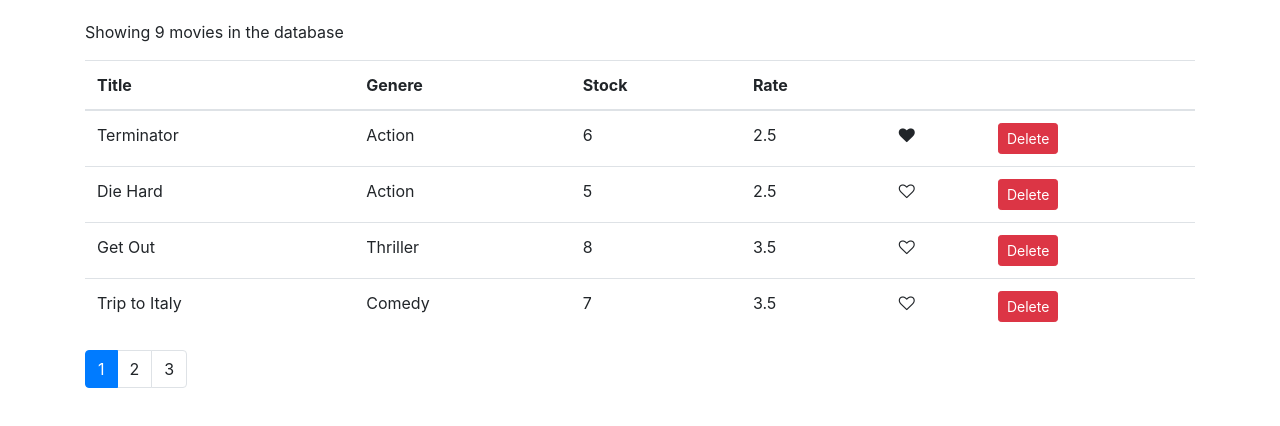
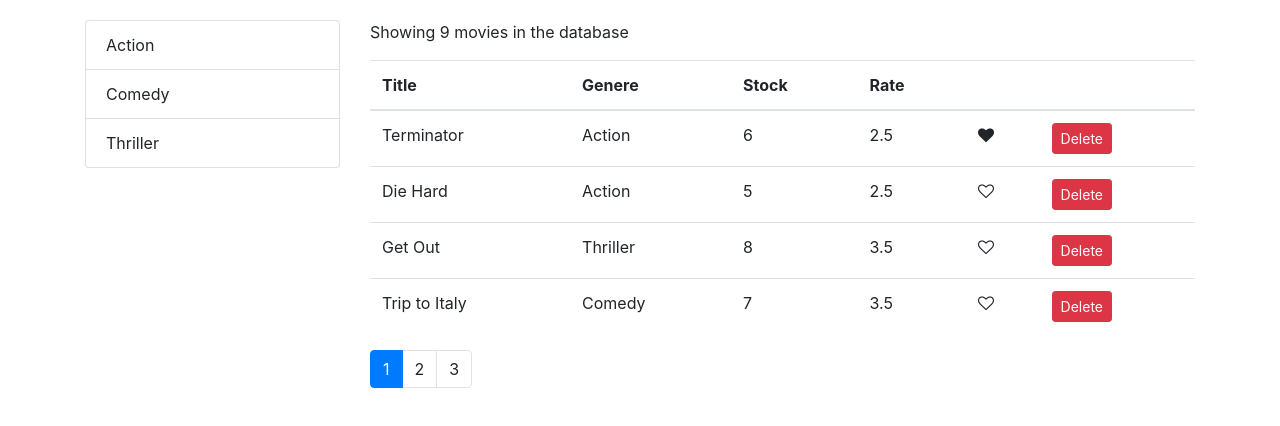
Before and after one commit to mriyank/vidly, a React (Create React App) app: page / in a window 1280 px wide. Shown: the top 426 px of the page. Built offline with nearby package versions, Linux system fonts and the light colour scheme.

Commit message:
filtering - handling selection

```diff
--- /dev/null
+++ b/src/components/common/listGroup.jsx
@@ -0,0 +1,22 @@
+import React from "react";
+
+const ListGroup = (props) => {
+  const { items, textProperty, valueProperty } = props;
+
+  return (
+    <ul className="list-group">
+      {items.map((item) => (
+        <li key={item[valueProperty]} className="list-group-item">
+          {item[textProperty]}
+        </li>
+      ))}
+    </ul>
+  );
+};
+
+ListGroup.defaultProps = {
+  textProperty: "name",
+  valueProperty: "_id",
+};
+
+export default ListGroup;
--- a/src/components/movies.jsx
+++ b/src/components/movies.jsx
@@ -1,15 +1,23 @@
 import React, { Component } from "react";
 import { getMovies } from "../services/fakeMovieService";
 import Like from "./common/like";
+import ListGroup from "./common/listGroup";
 import Pagination from "./common/pagination";
-import {paginate} from '../utils/paginate';
+import { paginate } from "../utils/paginate";
+import { getGenres } from "../services/fakeGenreService";
 
 class Movies extends Component {
   state = {
-    movies: getMovies(),
+    movies: [],
+    genres: [],
     currentPage: 1,
     pageSize: 4,
   };
+  handleGenreSelect;
+
+  componentDidMount() {
+    this.setState({ movies: getMovies(), genres: getGenres() });
+  }
 
   handleDelete = (movie) => {
     //console.log(movie);
@@ -29,17 +37,27 @@
     this.setState({ currentPage: page });
   };
 
+  handleGenreSelect = (genre) => {
+    console.log(genre);
+  };
+
   render() {
     const { length: count } = this.state.movies;
     const { pageSize, currentPage, movies: allMovies } = this.state;
 
     if (count === 0) return <p>there are no movies in the database</p>;
 
-
-    const movies = paginate(allMovies,currentPage, pageSize);
+    const movies = paginate(allMovies, currentPage, pageSize);
 
     return (
-      <React.Fragment>
+      <div className="row">
+        <div className="col-3">
+          <ListGroup
+            items={this.state.genres}
+            onItemSelect={this.handleGenreSelect}
+          />
+        </div>
+        <div className="col">
           <p>Showing {count} movies in the database</p>
           <table className="table">
             <thead>
@@ -52,6 +70,7 @@
                 <th></th>
               </tr>
             </thead>
+
             <tbody>
               {movies.map((movie) => (
                 <tr key={movie._id}>
@@ -83,7 +102,8 @@
             currentPage={currentPage}
             onPageChange={this.handlePageChange}
           />
-      </React.Fragment>
+        </div>
+      </div>
     );
   }
 }
```
Lines whose indentation alone changed are shown as unchanged.
